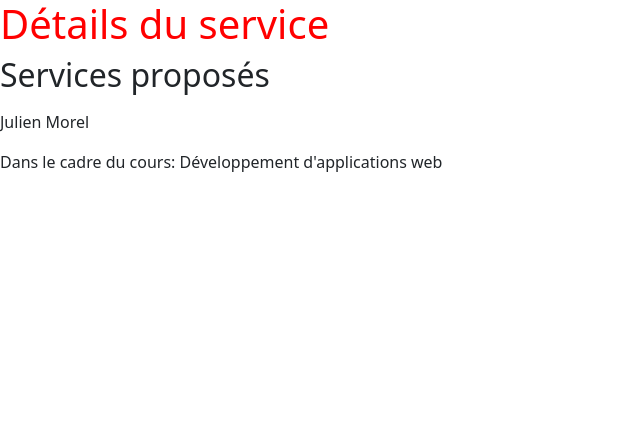
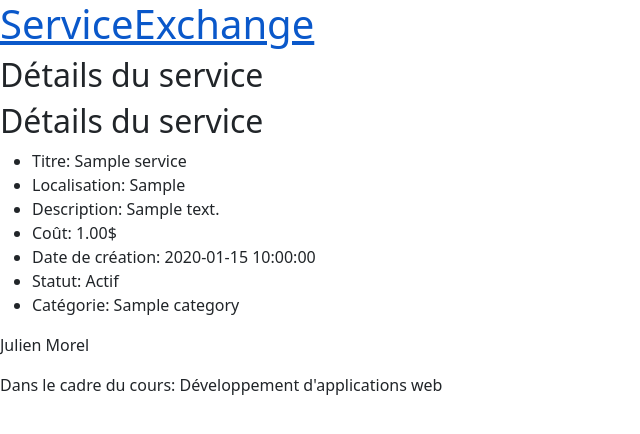
Before and after one commit to what128/WEB3_TP1_JULIEN_MOREL, a Flask app: page /service?id=1 in a window 1280 px wide. Shown: the top 434 px of the page, without its empty margins (0-640 px from the left). Run offline with Flask 3, Linux system fonts and the light colour scheme; tables that the repository leaves empty hold one stand-in row (values such as "Sample post"); some libraries are stand-ins or nearby versions.

Commit message:
Ajout de la foonctionalité d'ajout d'un service et la pge détails d'un service.

```diff
--- a/app.py
+++ b/app.py
@@ -3,15 +3,61 @@ Exercice de page de détails
 """
 
 from flask import Flask, render_template, request, redirect
+from datetime import datetime
 import bd
 
 
 app = Flask(__name__)
 
+
+
+@app.route('/ajouter', methods=["GET", "POST"])
+def ajouter_service_dans_bd():
+    """Ajout du service dans la base de données"""
+    if request.method == "POST":
+        titre = request.form.get("titre", default="")
+        localisation = request.form.get("localisation", default="")
+        description = request.form.get("description", default="")
+        cout = request.form.get("cout", type=int)
+        statut = request.form.get("statut", type=int)
+        categorie = request.form.get("categorie", type=int)
+        with bd.creer_connexion() as conn:
+            with conn.get_curseur() as curseur:
+                curseur.execute(
+                    "INSERT INTO `services`(`id_categorie`, `titre`, `description`," \
+                    " `localisation`, `actif`, `cout`)" \
+                    " VALUES (%(id_categorie)s,%(titre)s,%(description)s," \
+                    "%(localisation)s,%(actif)s" \
+                    ",%(cout)s);",
+                    {
+                        "id_categorie": categorie,
+                        "titre": titre,
+                        "description": description,
+                        "localisation": localisation,
+                        "actif": statut,
+                        "cout": cout
+                    }
+                )
+                return redirect('/', 302)
+
+
+
+@app.route('/ajout', methods=["GET", "POST"])
+def ajout_service():
+    """Interface pour ajouter un service"""
+    categories = []
+    with bd.creer_connexion() as conn:
+        with conn.get_curseur() as curseur:
+            curseur.execute('select * from categories;')
+            categories = curseur.fetchall()
+
+    return render_template('ajout_service.jinja', page="Ajout d'un service", categories=categories)
+
 @app.route('/service', methods=["GET", "POST"])
 def details_service():
     """Affiche les services"""
-    details_service = []
+    erreur_service = True
+    details_du_service = []
     if request.method == "GET":
         id_service = request.args.get("id", type=int)
 
@@ -24,10 +70,19 @@ def details_service():
                                     'id_service': id_service
                                 }
                                 )
-                details_service = curseur.fetchall()
+                details_du_service = curseur.fetchone()
+                curseur.execute(
+                "SELECT nom_categorie FROM categories WHERE id_categorie=%(id_categorie)s",
+                {
+                    "id_categorie": details_du_service["id_categorie"]
+                })
+                details_du_service["nom_categorie"] = curseur.fetchone()["nom_categorie"]
+                erreur_service = False
 
-    return render_template(
-        'accueil.jinja', page="Détails du service", details_service=details_service)
+
+        return render_template(
+            'details-service.jinja', page="Détails du service", details_service=details_du_service,
+            erreur_service=erreur_service)
 
 
 
@@ -35,13 +90,22 @@ def details_service():
 def index():
     """Affiche les services"""
     services = []
+    services_actifs = False
 
     # TODO : faire try except et mettre dans logger
 
     with bd.creer_connexion() as conn:
         with conn.get_curseur() as curseur:
-            curseur.execute('SELECT * from services LIMIT 5')
+            curseur.execute('SELECT * from services WHERE actif=1 ORDER BY date_creation desc LIMIT 5;')
             services = curseur.fetchall()
+            for service in services:
+                curseur.execute(
+                "SELECT nom_categorie FROM categories WHERE id_categorie=%(id_categorie)s",
+                {
+                    "id_categorie": service["id_categorie"]
+                })
+                service["nom_categorie"] = curseur.fetchone()["nom_categorie"]
+
 
     return render_template(
         'accueil.jinja', page="Accueil", services=services)
--- a/templates/accueil.jinja
+++ b/templates/accueil.jinja
@@ -5,14 +5,14 @@
 <ul>
     {% for unservice in services %}
         {% if unservice.actif %}
-            <li>{{unservice.titre}}</li>
-            <li>{{unservice.id_categorie}}</li>
-            <li>{{unservice.id_localisation}}</li>
+            <li>Titre : {{unservice.titre}}</li>
+            <li>Catégorie: {{unservice.nom_categorie}}</li>
+            <li>Localisation: {{unservice.id_localisation}}</li>
             <a href="http://127.0.0.1:5000/service?id={{unservice.id_service}}">Accéder au service</a>
-            <li>{{unservice.id_categorie}}</li>
         {% endif %}
     {% endfor %}
 </ul>
+<button type="button"><a href="http://127.0.0.1:5000/ajout">Ajouter un service</a></button>
 
 
 {% endblock %}
--- a/templates/base.jinja
+++ b/templates/base.jinja
@@ -12,7 +12,8 @@
 
 <body>
     <header>
-        <h1>{{page}}</h1>
+    <h1><a href="http://127.0.0.1:5000">ServiceExchange</a></h1>
+    <h2>{{page}}</h2>
     </header>
     <main>
         {% block contenu %}
--- a/templates/details-service.jinja
+++ b/templates/details-service.jinja
@@ -1,13 +1,27 @@
 {% extends "base.jinja" %}
 
 {% block contenu %}
-<h2>Liste des services</h2>
+{% if erreur_service == true %}
+<p>Une erreur est survenue lors de l'affichange de ce service.</p>
+{% else %}
+<h2>Détails du service</h2>
 <ul>
 
-    {% for detail in details_service %}
-    <li>{{detail}}</li>
-    {% endfor %}
+    <li>Titre: {{details_service.titre}}</li>
+    <li>Localisation: {{details_service.localisation}}</li>
+    <li>Description: {{details_service.description}}</li>
+    <li>Coût: {{details_service.cout}}$</li>
+    <li>Date de création: {{details_service.date_creation}}</li>
+    <li>Statut:
+     {% if details_service.actif == 1 %}
+     Actif
+     {% else %}
+     Inactif
+     {% endif %}
+     </li>
+    <li>Catégorie: {{details_service.nom_categorie}}</li>
 
 </ul>
+{% endif%}
 
 {% endblock %}
```
Also changed, not shown: templates/ajout_service.jinja (added, +41 -0 lines).
